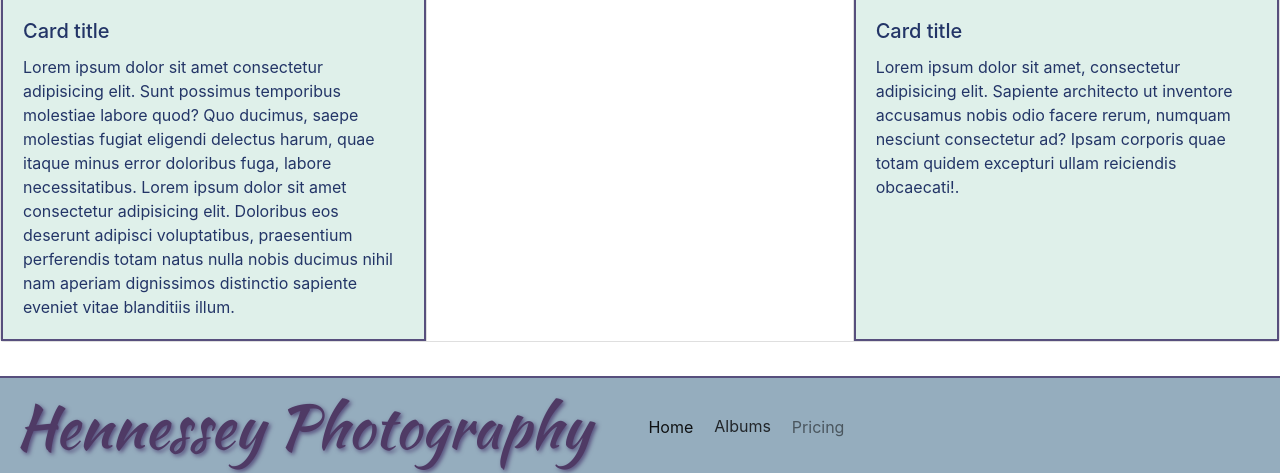
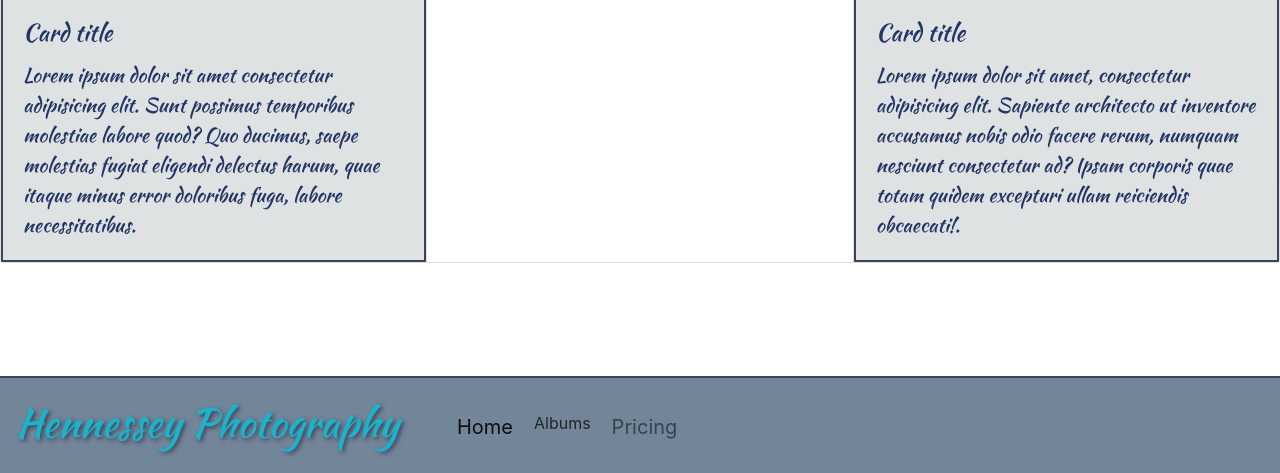
Before and after one commit to PhillyHawk/CH-website, a plain HTML site: page album1.html in a window 1280 px wide. Shown: the part 324-797 px from the top of the page. Drawn offline with nearby package versions, Linux system fonts and the light colour scheme.

Commit message:
nav bar changes on index.html

```diff
--- a/album1.html
+++ b/album1.html
@@ -28,7 +28,7 @@
 
     <nav class="navbar fixed-bottom navbar-expand-lg navbar-light">
         <div class= "title">
-          <a class="navbar-title" href="#">Hennessey Photography</a>
+          <h1>Hennessey Photography</h1>
         </div>
         <button class="navbar-toggler" type="button" data-toggle="collapse" data-target="#navbarNav"
           aria-controls="navbarNav" aria-expanded="false" aria-label="Toggle navigation">
@@ -88,9 +88,7 @@
         <h5 class="card-title">Card title</h5>
         <p class="card-text">Lorem ipsum dolor sit amet consectetur adipisicing elit. Sunt possimus temporibus molestiae
           labore quod? Quo ducimus, saepe molestias fugiat eligendi delectus harum, quae itaque minus error doloribus
-          fuga, labore necessitatibus. Lorem ipsum dolor sit amet consectetur adipisicing elit. Doloribus eos deserunt
-          adipisci voluptatibus, praesentium perferendis totam natus nulla nobis ducimus nihil nam aperiam dignissimos
-          distinctio sapiente eveniet vitae blanditiis illum.</p>
+          fuga, labore necessitatibus. </p>
 
       </div>
     </div>
--- a/style.css
+++ b/style.css
@@ -1,17 +1,28 @@
-.navbar-title{
-   font-family: 'Kaushan Script', cursive;
 
-   font-size: 60px;
-   text-shadow: 2px 2px 4px #574f7d;
-   color: #4f3a65;
-}
+
 .title{
   margin-right:50px;
+  font-family: 'Kaushan Script', cursive;
+
+   font-size: 55px;
+   text-shadow: 2px 2px 4px #3c415e;
+   color: #1cb3c8;
 }
+
 nav{
   height: 100px;
-  background:#95adbe;
-  border-top: 2px solid #574f7d;
+  background:#738598;
+  border-top: 2px solid #3c415e;
+  color: #3c415e;
+  font: bolder;
+  font-size: 20px;
+}
+.contact{
+  color: #3c415e;
+  font: bolder;
+  font-size: 20px;
+  background:#738598;
+  margin-left: 50px;
 }
 .nav-item{
   color:#233567
@@ -26,22 +37,26 @@ nav{
 
 }
 .card-body{
-  background: #dff0ea;
+  background: #dfe2e2;
   color:#233567;
-  border: 2px solid #574f7d;
-
+  border: 2px solid #3c415e;
+  font-family: 'Kaushan Script', cursive;
+  font-size: 20px;
+}
+.card-title{
+  font-size: 24px;
 }
 .wedding{
   height: 300px;
 }
 #centerPhoto{
-  border: 2px solid #574f7d;
+  border: 2px solid #3c415e;
 }
 .card-columns{
-  background: #dff0ea;
+  background: #dfe2e2;
 }
 .card-headshots{
 margin: 15px;
-border: 2px solid #574f7d;
-box-shadow: 10px 10px 5px #95adbe;
+border: 2px solid #3c415e;
+box-shadow: 10px 10px 5px #738598;
 }
```
Also changed, not shown: album2.html (+2 -2 lines), album3.htm (+1 -1 lines), index.html (+16 -5 lines).
